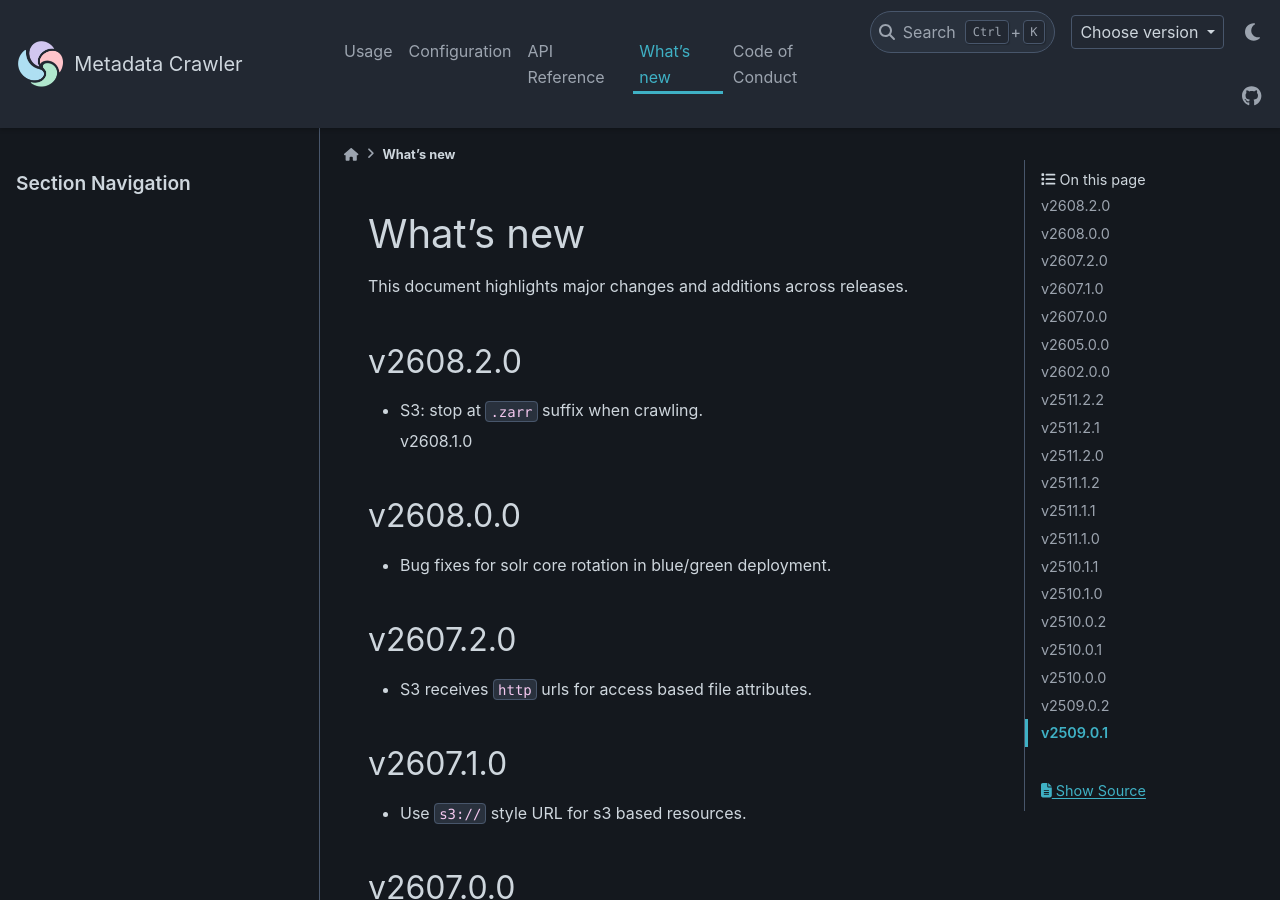
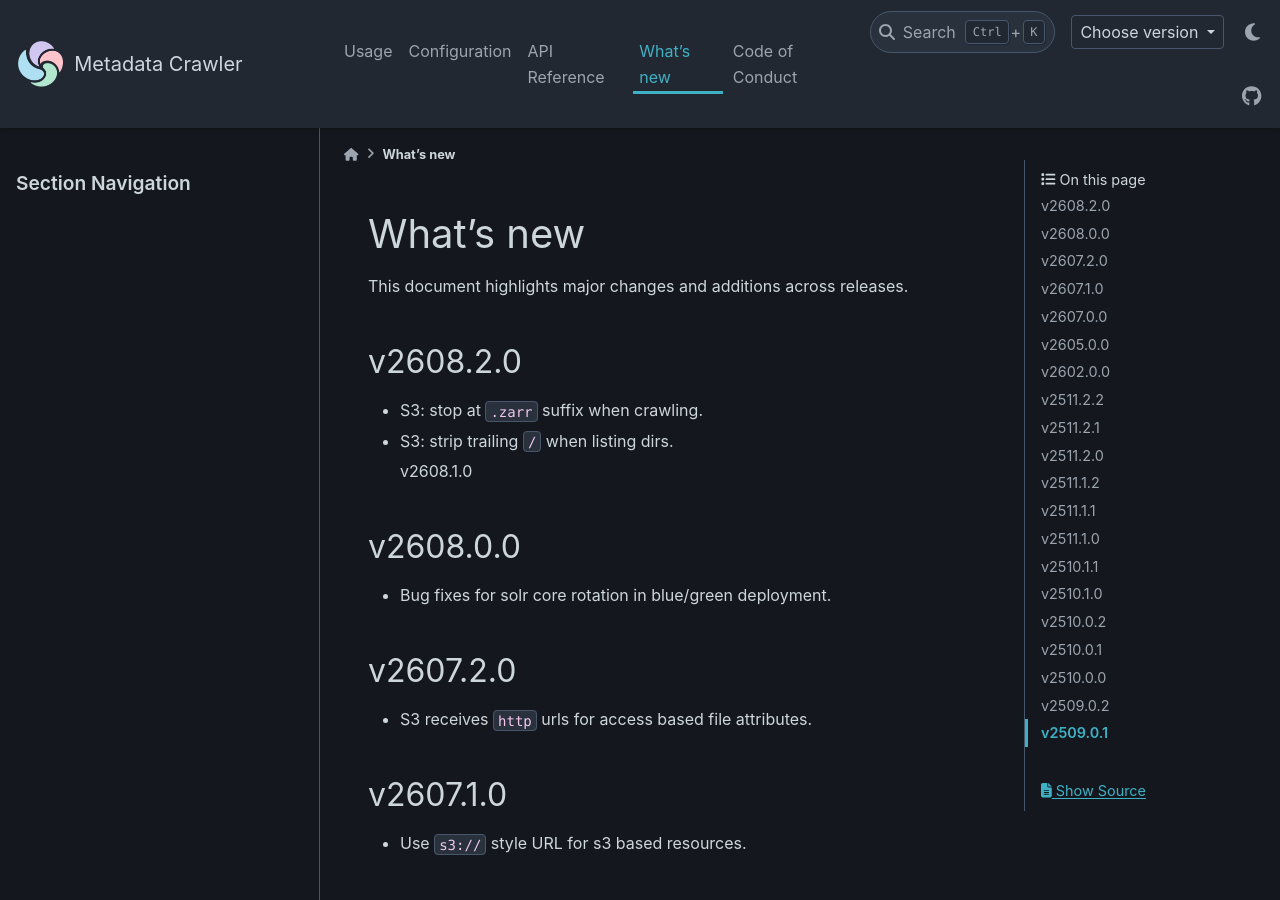
Before and after one commit to freva-org/metadata-crawler, a Sphinx documentation site: the page built from docs/source/whatsnew.rst, in a window 1280 px wide and 900 px high. Built offline with Sphinx 7.4.7 and the PyData theme 0.15.4, drawn with Linux system fonts in a browser that asks for light colours; comment, search, counter and statistics services are not loaded.

Commit message:
Strip trailing /

```diff
--- a/docs/source/whatsnew.rst
+++ b/docs/source/whatsnew.rst
@@ -6,6 +6,7 @@ This document highlights major changes and additions across releases.
 v2608.2.0
 ---------
 * S3: stop at ``.zarr`` suffix when crawling.
+* S3: strip trailing ``/`` when listing dirs.
 
   v2608.1.0
 ---------
```
